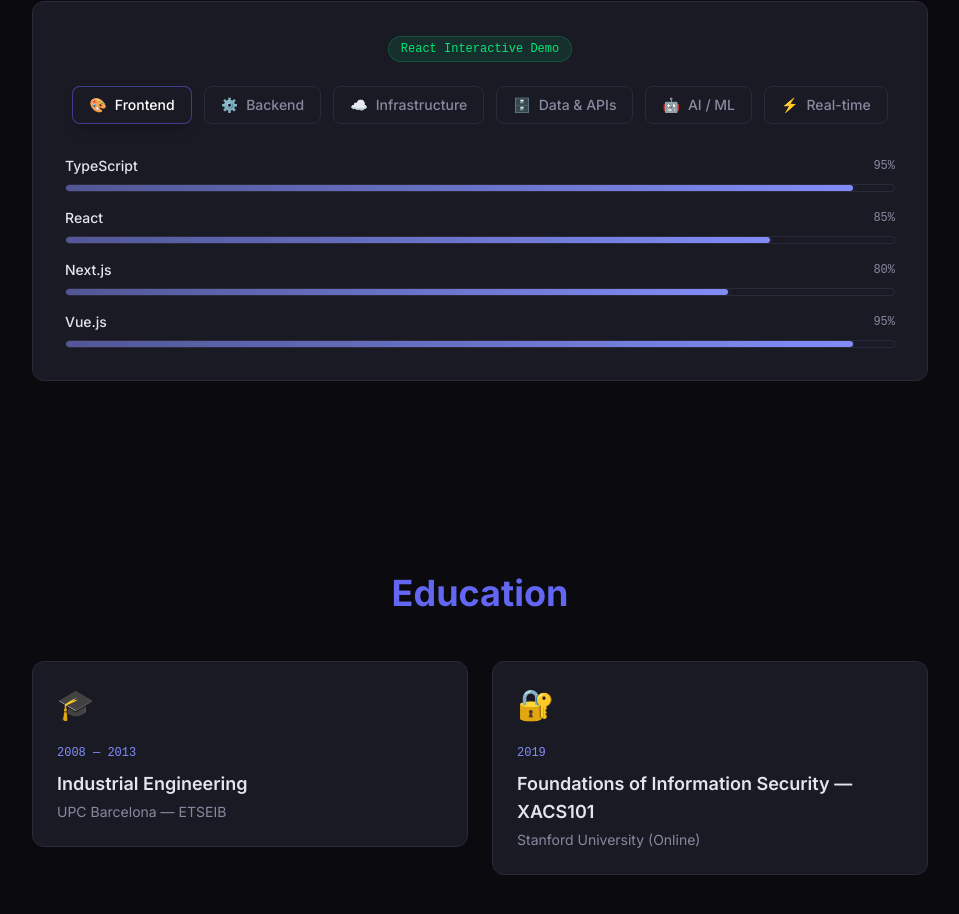
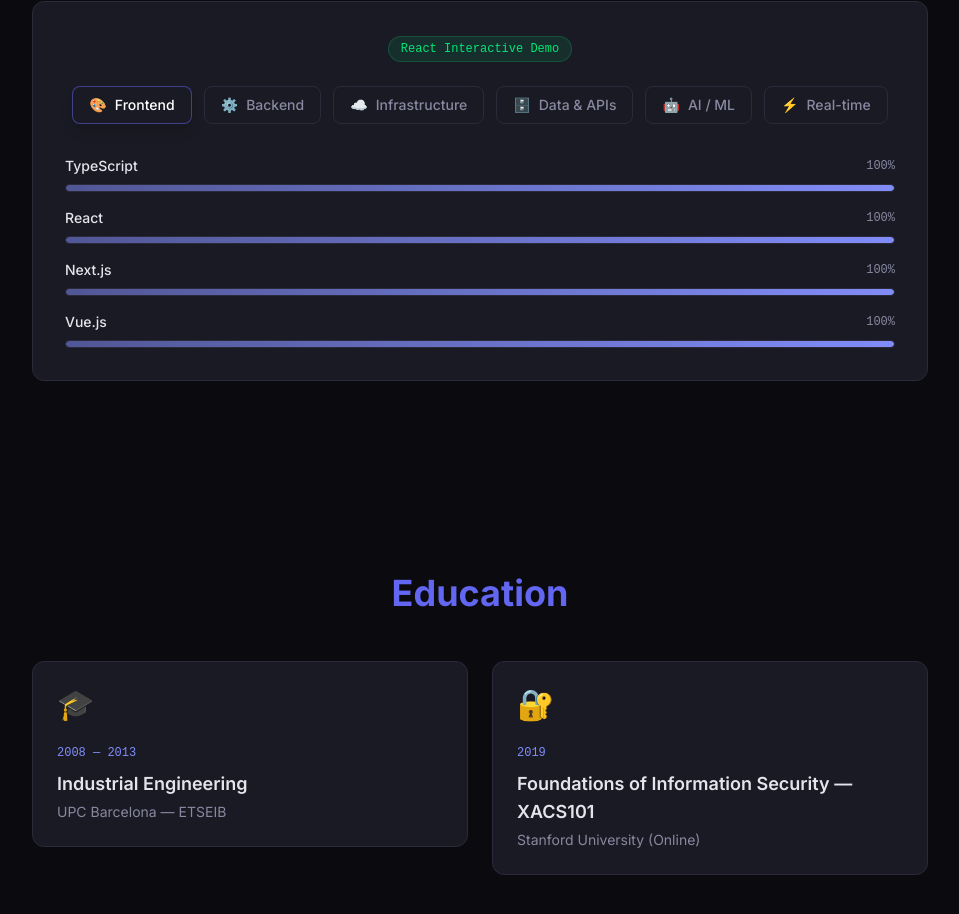
Before and after one commit to jaumebalust/jaumebalust.com, a Next.js app: page / in a window 1280 px wide. Shown: the part 5484-6398 px from the top of the page, without its empty margins (160-1119 px from the left). Built offline with nearby package versions, Linux system fonts and the light colour scheme.

Commit message:
Set all skills to 100%

```diff
--- a/components/TechRadar.tsx
+++ b/components/TechRadar.tsx
@@ -21,10 +21,10 @@
     icon: "🎨",
     color: "#818cf8",
     skills: [
-      { name: "TypeScript", level: 95 },
-      { name: "React", level: 85 },
-      { name: "Next.js", level: 80 },
-      { name: "Vue.js", level: 95 },
+      { name: "TypeScript", level: 100 },
+      { name: "React", level: 100 },
+      { name: "Next.js", level: 100 },
+      { name: "Vue.js", level: 100 },
     ],
   },
   {
@@ -32,10 +32,10 @@
     icon: "⚙️",
     color: "#6366f1",
     skills: [
-      { name: "Laravel", level: 95 },
-      { name: "FastAPI", level: 80 },
-      { name: "Python", level: 80 },
-      { name: "PHP", level: 95 },
+      { name: "Laravel", level: 100 },
+      { name: "FastAPI", level: 100 },
+      { name: "Python", level: 100 },
+      { name: "PHP", level: 100 },
     ],
   },
   {
@@ -43,10 +43,10 @@
     icon: "☁️",
     color: "#00e676",
     skills: [
-      { name: "AWS", level: 85 },
-      { name: "Docker", level: 85 },
-      { name: "Kubernetes", level: 75 },
-      { name: "Serverless", level: 90 },
+      { name: "AWS", level: 100 },
+      { name: "Docker", level: 100 },
+      { name: "Kubernetes", level: 100 },
+      { name: "Serverless", level: 100 },
     ],
   },
   {
@@ -54,10 +54,10 @@
     icon: "🗄️",
     color: "#f472b6",
     skills: [
-      { name: "SQL", level: 90 },
-      { name: "Redis", level: 80 },
-      { name: "GraphQL", level: 80 },
-      { name: "REST APIs", level: 95 },
+      { name: "SQL", level: 100 },
+      { name: "Redis", level: 100 },
+      { name: "GraphQL", level: 100 },
+      { name: "REST APIs", level: 100 },
     ],
   },
   {
@@ -65,9 +65,9 @@
     icon: "🤖",
     color: "#fbbf24",
     skills: [
-      { name: "RAG", level: 85 },
-      { name: "LLM Integration", level: 85 },
-      { name: "AI Agents", level: 80 },
+      { name: "RAG", level: 100 },
+      { name: "LLM Integration", level: 100 },
+      { name: "AI Agents", level: 100 },
     ],
   },
   {
@@ -75,8 +75,8 @@
     icon: "⚡",
     color: "#22d3ee",
     skills: [
-      { name: "WebSockets", level: 85 },
-      { name: "Real-time Analytics", level: 80 },
+      { name: "WebSockets", level: 100 },
+      { name: "Real-time Analytics", level: 100 },
     ],
   },
 ];
```
